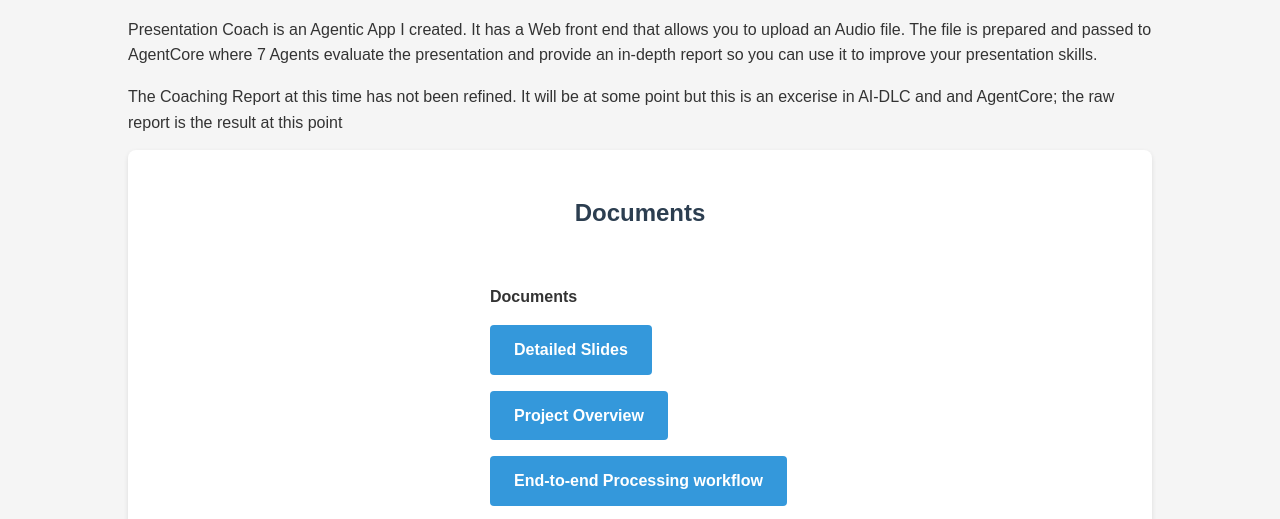
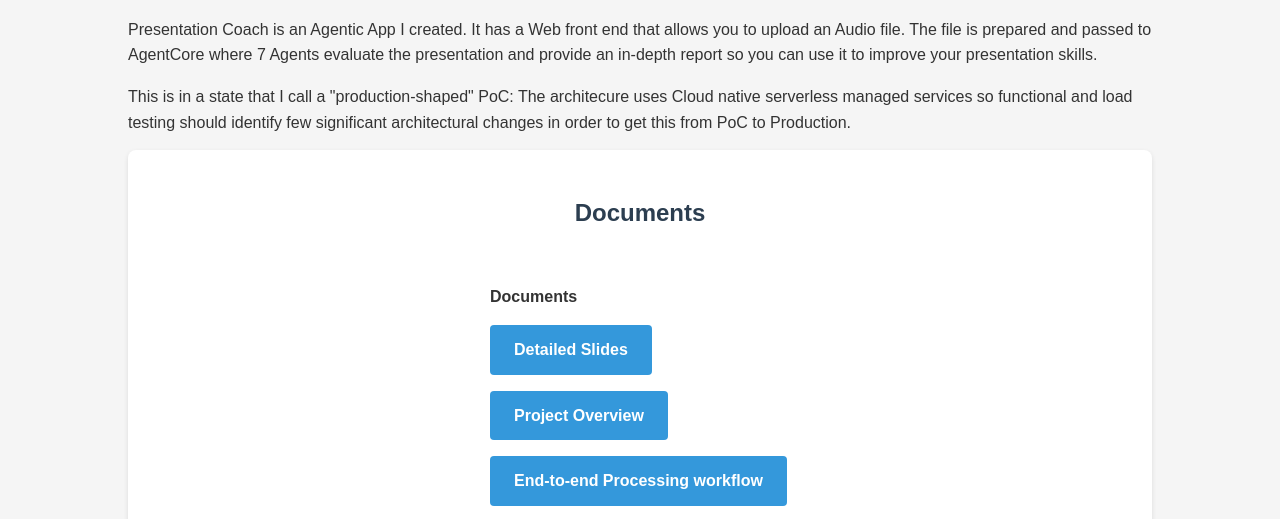
Before and after one commit to michaelgeiser/Geisersoft-com_repo, a plain HTML site: page PresCoach/index.html in a window 1280 px wide. Shown: the part 263-782 px from the top of the page. Drawn offline with Linux system fonts and the light colour scheme.

Commit message:
html update

```diff
--- a/PresCoach/index.html
+++ b/PresCoach/index.html
@@ -19,7 +19,7 @@
             <section>
                 <h2>What is Presentation Coach?</h2>
                 <p>Presentation Coach is an Agentic App I created. It has a Web front end that allows you to upload an Audio file. The file is prepared and passed to AgentCore where 7 Agents evaluate the presentation and provide an in-depth report so you can use it to improve your presentation skills. </p>
-				<p>	The Coaching Report at this time has not been refined. It will be at some point but this is an excerise in AI-DLC and and AgentCore; the raw report is the result at this point</p>
+				<p>	This is in a state that I call a "production-shaped" PoC: The architecure uses Cloud native serverless managed services so functional and load testing should identify few significant architectural changes in order to get this from PoC to Production. </p>
 
                 <div class="extension-container">
                     <h3>Documents</h3>
```
